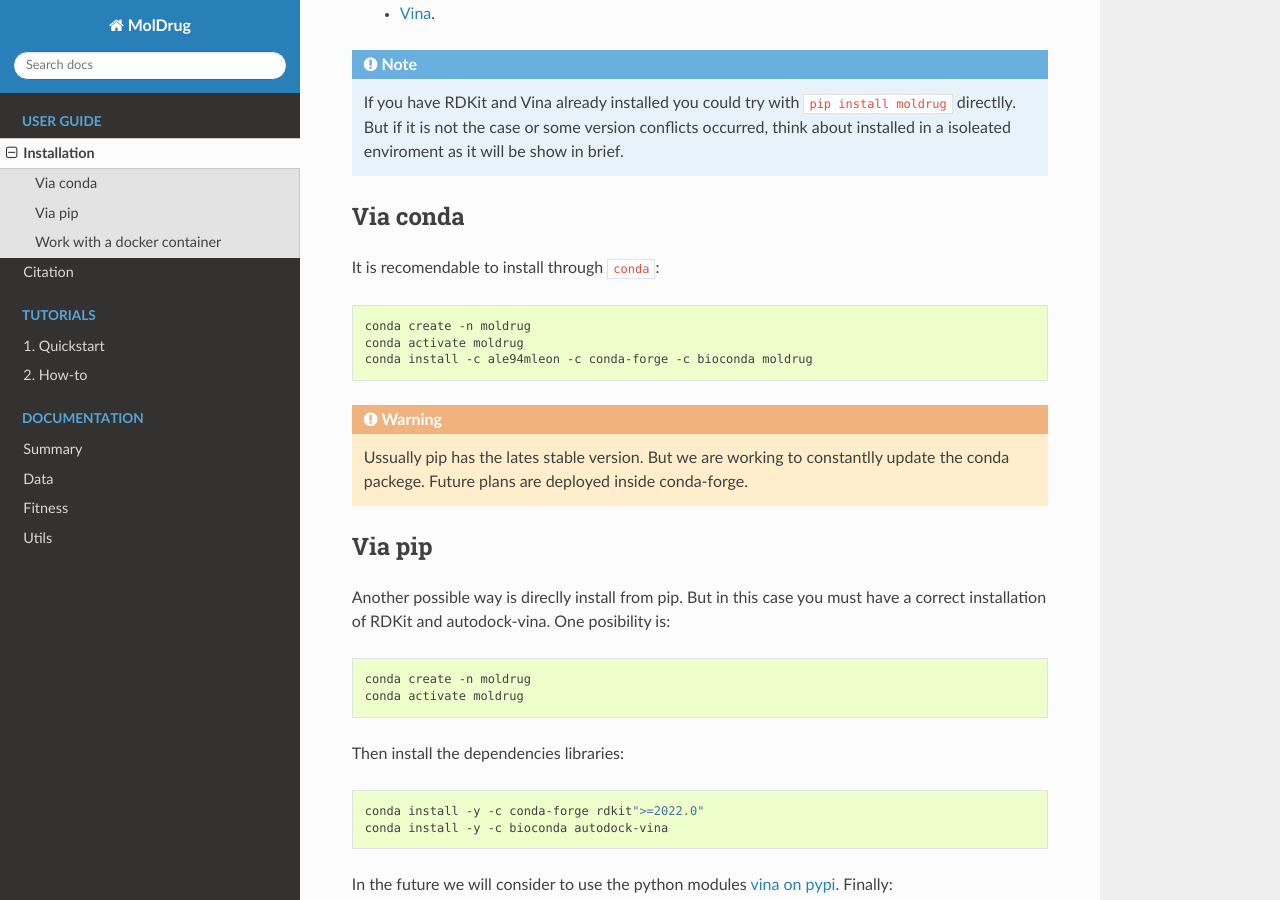
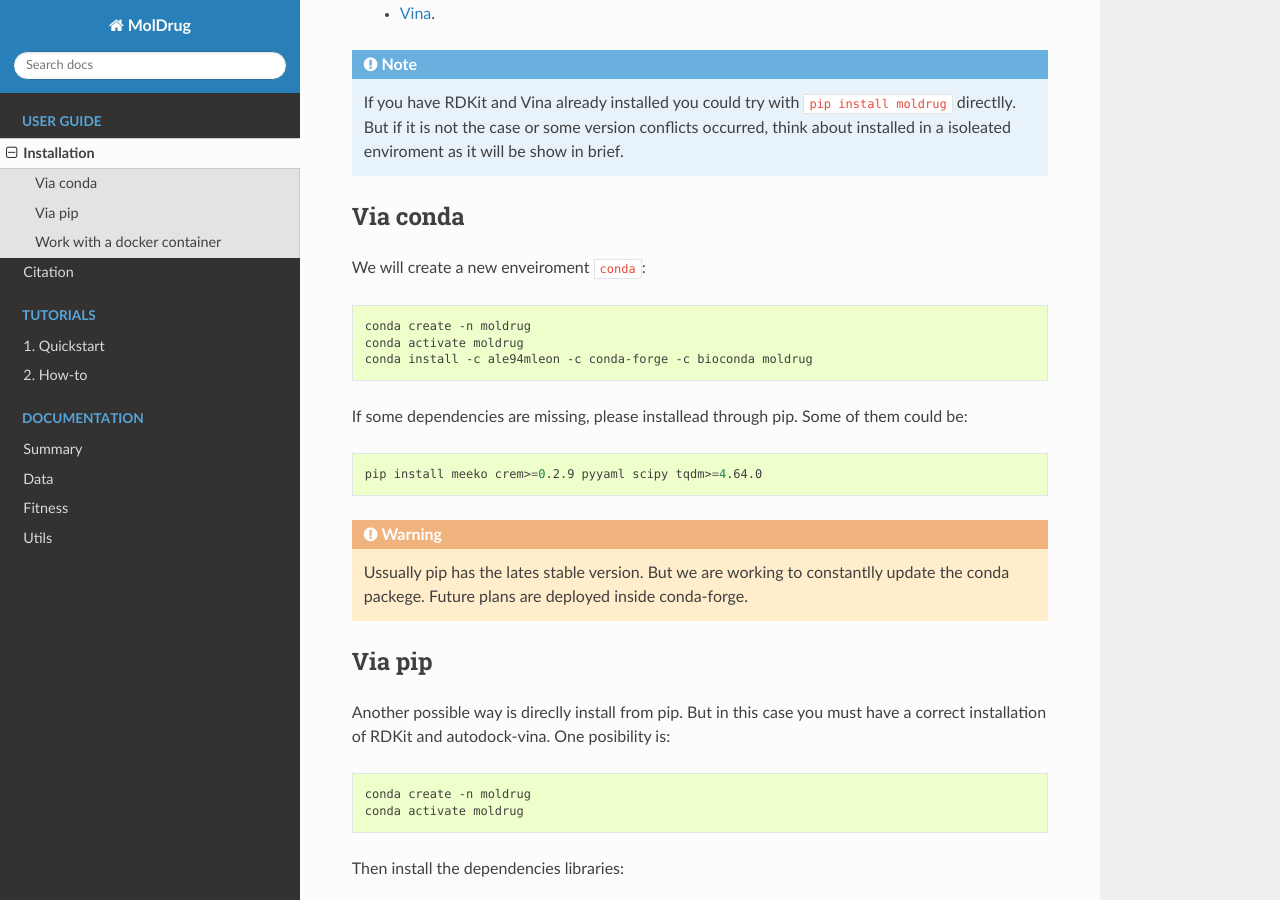
Before and after one commit to ale94mleon/moldrug, a Sphinx documentation site: the page built from docs/source/installation.rst, in a window 1280 px wide and 900 px high, scrolled down 374 px. Built offline with Sphinx 7.4.7 and the Read the Docs theme 2.0.0, drawn with Linux system fonts in a browser that asks for light colours.

Commit message:
updatting installletions instructions

```diff
--- a/docs/source/installation.rst
+++ b/docs/source/installation.rst
@@ -21,13 +21,19 @@
 Via conda
 ~~~~~~~~~
 
-It is recomendable to install through ``conda``:
+We will create a new enveiroment ``conda``:
 
 .. code-block:: bash
 
     conda create -n moldrug
     conda activate moldrug
     conda install -c ale94mleon -c conda-forge -c bioconda moldrug
+
+If some dependencies are missing, please installead through pip. Some of them could be:
+
+.. code-block:: bash
+
+    pip install meeko crem>=0.2.9 pyyaml scipy tqdm>=4.64.0
 
 .. warning::
 
```
